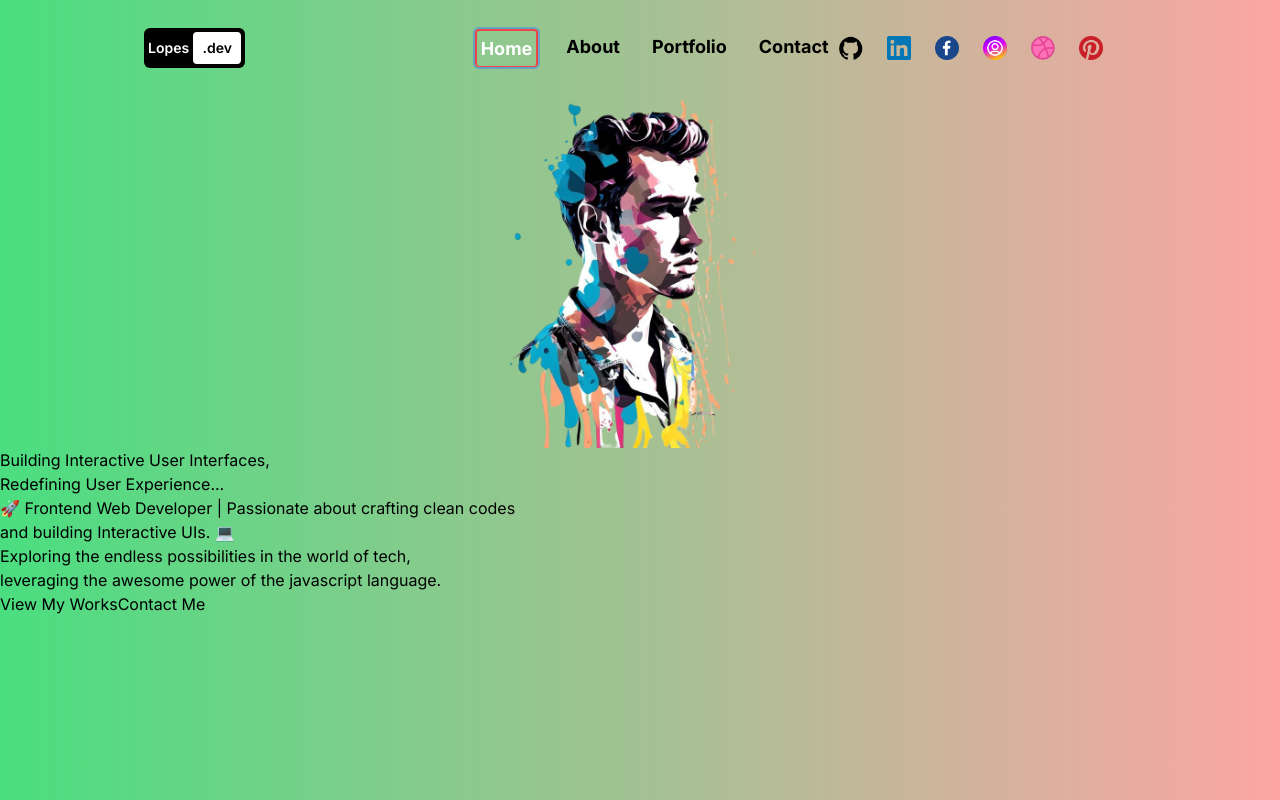
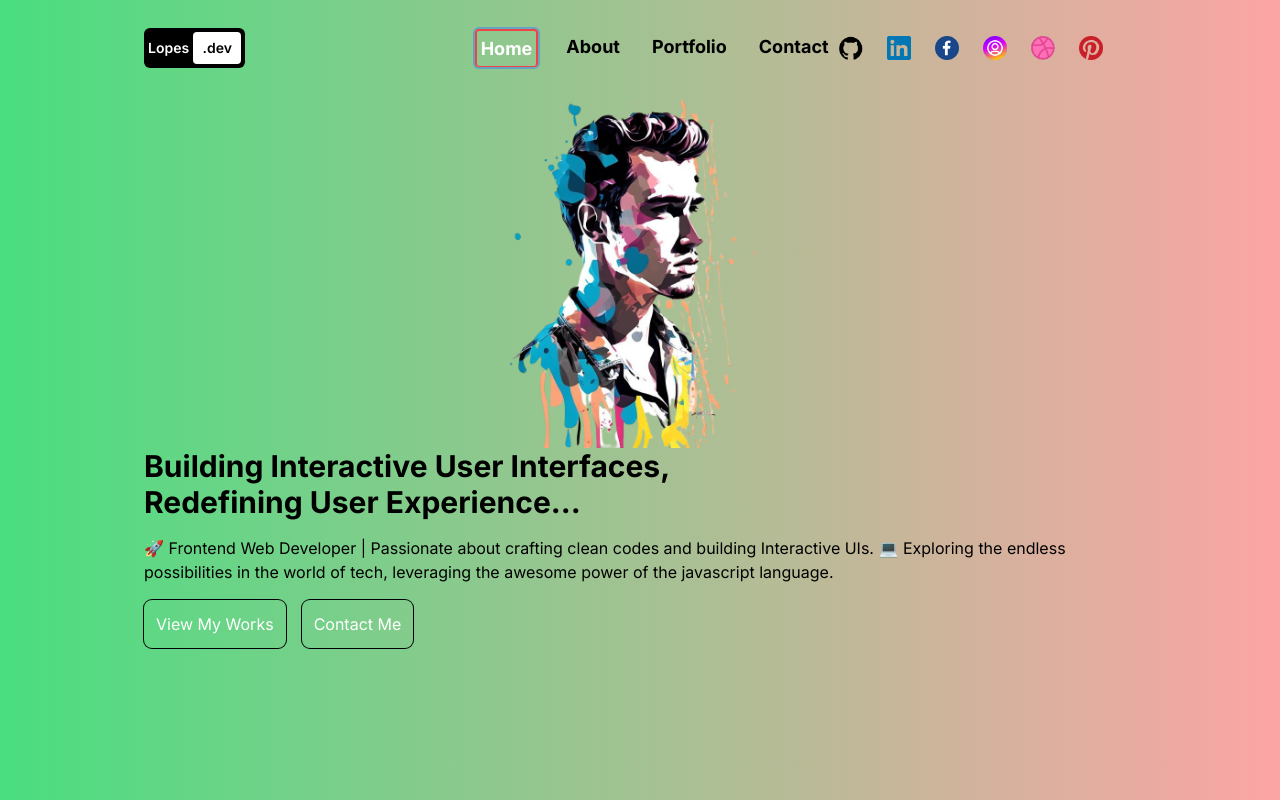
Before and after one commit to ChiefLopes/MyPortfolioV1, a Next.js app: page / in a window 1280 px wide. Built offline with nearby package versions, Linux system fonts and the light colour scheme.

Commit message:
working on the home

```diff
--- a/src/app/page.tsx
+++ b/src/app/page.tsx
@@ -2,30 +2,36 @@ import Image from "next/image";
 
 export default function Home() {
   return (
-    <div className="h-full flex flex-col">
+    <div className="h-full flex flex-col px-4 sm:px-8 md:px-12 lg:px-20 xl:px-36">
       {/* IMAGE SECTION */}
       <div className="h-1/2 relative ">
         <Image src="/hero.png" alt="hero" fill className="object-contain" />
       </div>
 
       {/* TEXT SECTION */}
-      <div className="h-1/2">
+      <div className="h-1/2 flex flex-col gap-4">
         {/* TITLE */}
-        <h1>
+        <h1 className="font-bold text-xl md:text-3xl">
           Building Interactive User Interfaces, <br /> Redefining User
           Experience...
         </h1>
 
         {/* DECS. */}
-        <p>
-          🚀 Frontend Web Developer | Passionate about crafting clean codes{" "}
-          <br /> and building Interactive UIs. 💻 <br /> Exploring the endless
-          possibilities in the world of tech, <br /> leveraging the awesome
-          power of the javascript language.
+        <p className="">
+          🚀 Frontend Web Developer | Passionate about crafting clean codes and
+          building Interactive UIs. 💻 Exploring the endless possibilities in
+          the world of tech, leveraging the awesome power of the javascript
+          language.
         </p>
-        <div>
-          <button>View My Works</button>
-          <button>Contact Me</button>
+
+        {/* BUTTONS */}
+        <div className="flex gap-4">
+          <button className="p-3 rounded-lg ring-1 ring-black text-white">
+            View My Works
+          </button>
+          <button className="p-3 rounded-lg ring-1 ring-black text-white">
+            Contact Me
+          </button>
         </div>
       </div>
     </div>
```
